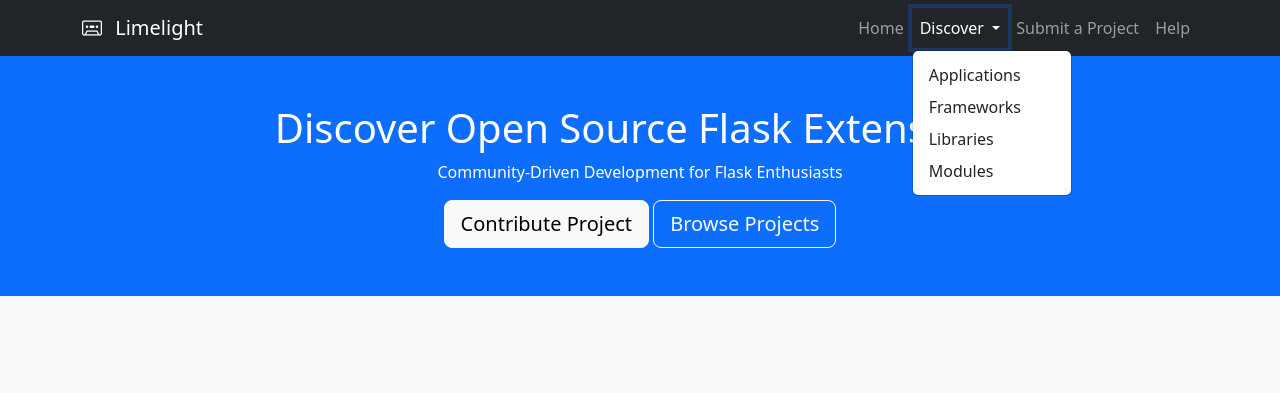
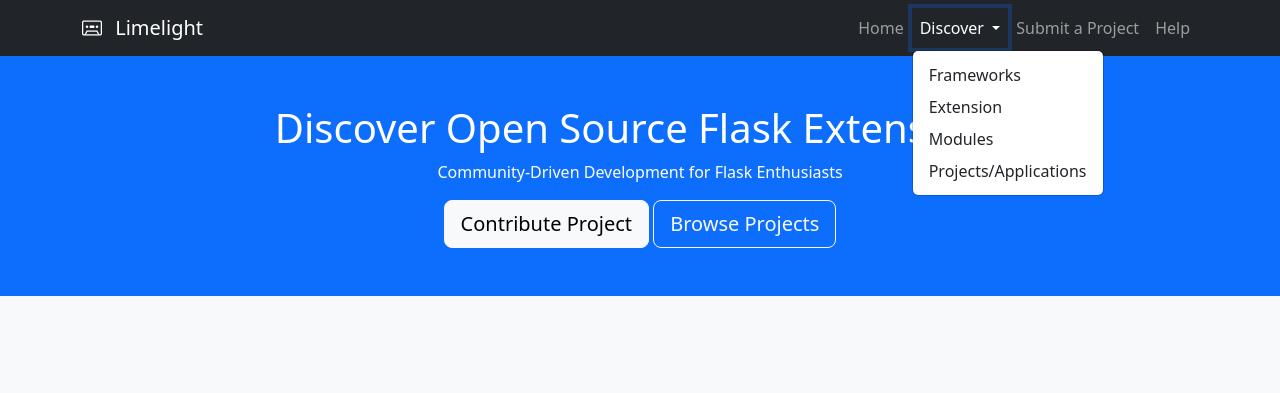
Before and after one commit to mariofix/limelight, a Flask app: page /help/ in a window 1280 px wide, after a click on "Discover". Shown: the top 393 px of the page. Run offline with Flask 3, Linux system fonts and the light colour scheme; parts of the project's set-up code (start-up, migrations or seed data) failed here and were passed over.

Commit message:
category

```diff
--- a/limelight/templates/main.html
+++ b/limelight/templates/main.html
@@ -64,10 +64,10 @@
                 Discover
               </a>
               <ul class="dropdown-menu" aria-labelledby="discoverDropdown">
-                <li><a class="dropdown-item" href="{{ url_for('website.projects', project_type='application') }}">Applications</a></li>
                 <li><a class="dropdown-item" href="{{ url_for('website.projects', project_type='framework') }}">Frameworks</a></li>
-                <li><a class="dropdown-item" href="{{ url_for('website.projects', project_type='library') }}">Libraries</a></li>
+                <li><a class="dropdown-item" href="{{ url_for('website.projects', project_type='extension') }}">Extension</a></li>
                 <li><a class="dropdown-item" href="{{ url_for('website.projects', project_type='module') }}">Modules</a></li>
+                <li><a class="dropdown-item" href="{{ url_for('website.projects', project_type='project') }}">Projects/Applications</a></li>
               </ul>
             </li>
             <li class="nav-item">
--- a/limelight/website/blueprint.py
+++ b/limelight/website/blueprint.py
@@ -26,7 +26,7 @@
     return render_template("website/landing.html")
 
 
-@blueprint.get("/<any(application,framework,library,module,project):project_type>/")
+@blueprint.get("/<any(framework,extension,module,project):project_type>/")
 def projects(project_type):
     if project_type == "project":
         projects = db.session.execute(db.select(Project)).all()
```
